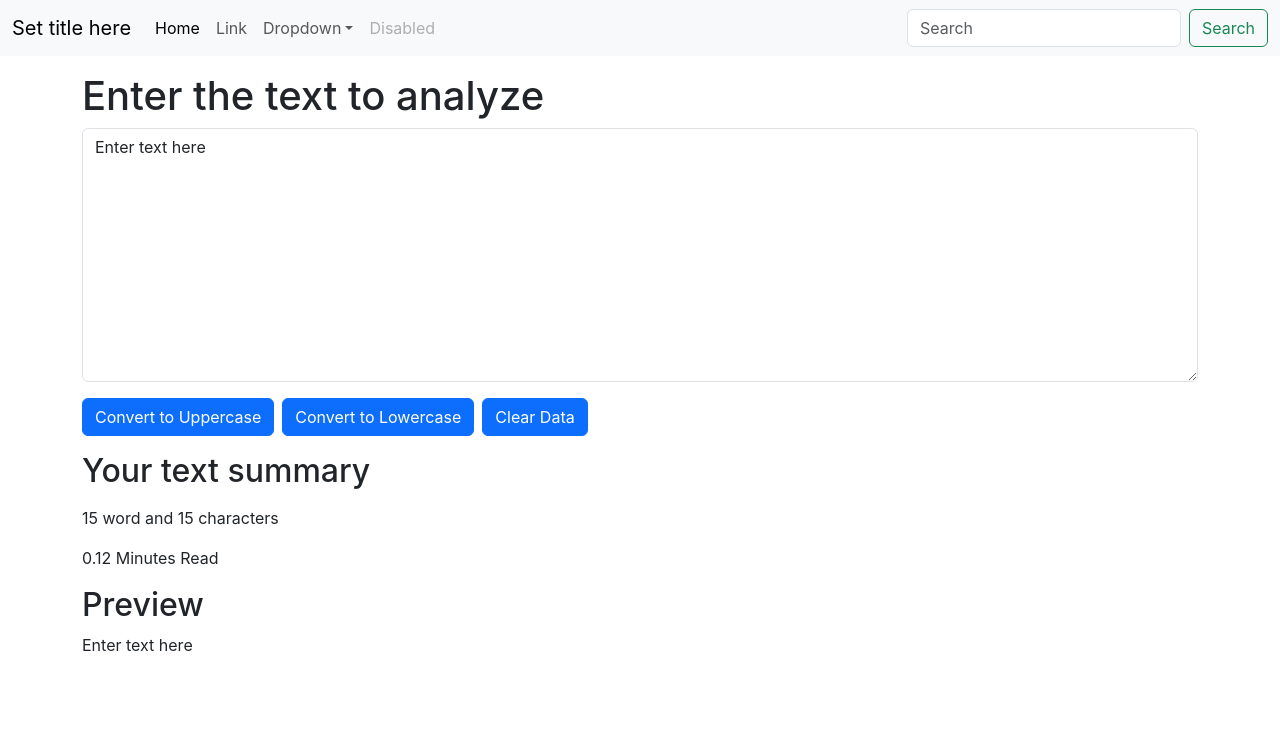
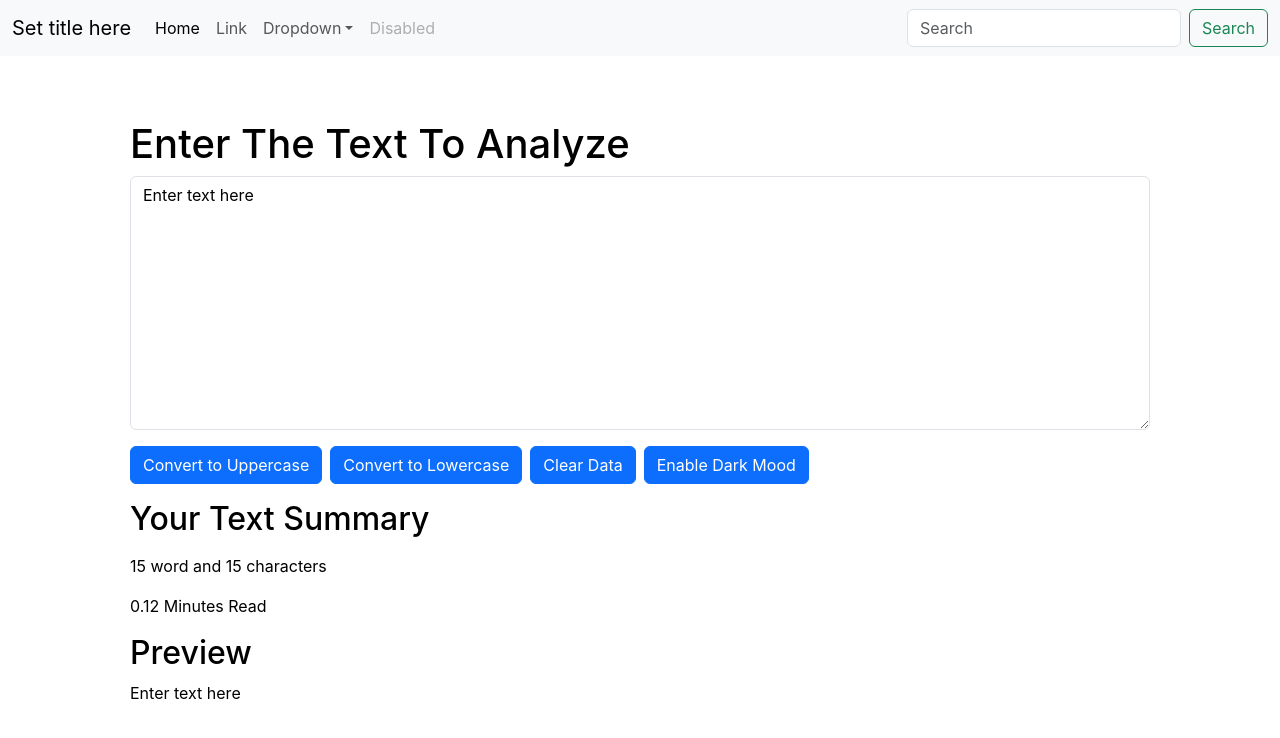
Before and after one commit to humzaco/Text-Analyzer-App-in-React-JS, a React (Create React App) app: page / in a window 1280 px wide. Shown: the top 738 px of the page. Built offline with nearby package versions, Linux system fonts and the light colour scheme.

Commit message:
Add Dark and Light Mood Button

```diff
--- a/src/App.js
+++ b/src/App.js
@@ -7,7 +7,7 @@ function App() {
     <>
       <Navbar/>
       <div className="container mt-3">
-        <TextForm heading="Enter the text to analyze" />
+        <TextForm heading="Enter The Text To Analyze" />
       </div>
     </>
   );
--- a/src/Components/TextForm.js
+++ b/src/Components/TextForm.js
@@ -17,21 +17,46 @@ export default function TextForm(props) {
     }
 
     const handeClear = () => {
-        let newText = " ";
+        let newText = "";
         setText(newText)
     }
 
     const [ text, setText ] = useState('Enter text here');
+
+    const [myStyle, setMyStyle] = useState({
+        color: 'black',
+        backgroundColor: 'white'
+    })
+
+    const [btntext, setBtnText] = useState('Enable Dark Mood')
+
+    const toggleStyle = () => {
+        if(myStyle.color === 'black') {
+            setMyStyle({
+                color: 'white',
+                backgroundColor: 'black'
+            })
+            setBtnText('Enable Light Mood')
+        }else {
+            setMyStyle({
+                color: 'black',
+                backgroundColor: 'white'
+            })
+            setBtnText('Enable Dark Mood')
+        }
+    }
+
     return (
-    <div>
+        <div style={myStyle} className='p-5 rounded'>
             <h1>{props.heading}</h1>
-        <div className="mb-3">
-            <textarea className="form-control" value={text} onChange={handleOnChange} id="mybox" rows="10"></textarea>
+            <div className="mb-3" >
+                <textarea className="form-control" value={text} onChange={handleOnChange} id="mybox" rows="10" style={myStyle}></textarea>
             </div>
             <button className="btn btn-primary" onClick={handelUpClick}>Convert to Uppercase</button>
             <button className="btn btn-primary mx-2" onClick={handeLoClick}>Convert to Lowercase</button>
             <button className="btn btn-primary" onClick={handeClear}>Clear Data</button>
-        <h2 className='my-3'>Your text summary</h2>
+            <button className="btn btn-primary mx-2" onClick={toggleStyle}>{btntext}</button>
+            <h2 className='my-3'>Your Text Summary</h2>
             <p>{text.split("").length} word and {text.length} characters</p>
             <p>{0.008 * text.split("").length} Minutes Read</p>
             <h2>Preview</h2>
```
Lines whose indentation alone changed are shown as unchanged.
